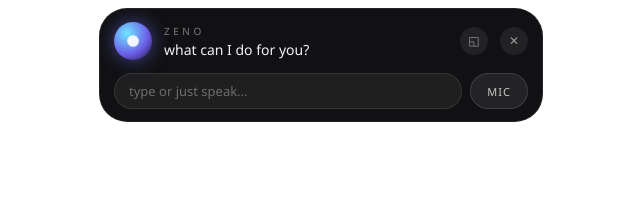
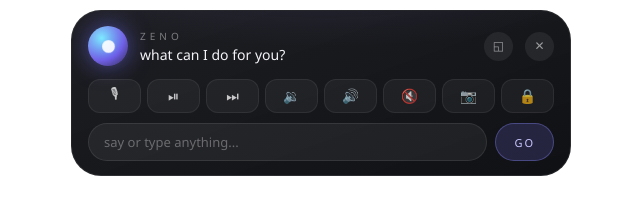
Before and after one commit to iamyakay/zeno, an Electron app: page overlay.html in a window 1280 px wide. Shown: the whole page, without its empty margins (319-959 px from the left). Drawn offline with Linux system fonts and the light colour scheme; no server answers.

Commit message:
Overlay becomes a draggable floating hub with quick system controls and position memory

```diff
--- a/css/overlay.css
+++ b/css/overlay.css
@@ -9,69 +9,82 @@ html, body {
 }
 
 #island {
-  width: 444px;
-  margin: 8px auto 0;
-  background: rgba(8, 8, 10, 0.96);
-  border: 1px solid rgba(255, 255, 255, 0.09);
-  border-radius: 28px;
-  padding: 10px 14px 12px;
-  animation: island-in 260ms cubic-bezier(0.34, 1.4, 0.64, 1);
+  width: 500px;
+  margin: 10px auto 0;
+  background: linear-gradient(160deg, rgba(16, 17, 22, 0.94), rgba(8, 9, 12, 0.97));
+  border: 1px solid rgba(255, 255, 255, 0.08);
+  border-radius: 30px;
+  padding: 12px 16px 14px;
+  animation: island-in 320ms cubic-bezier(0.34, 1.4, 0.64, 1);
   overflow: hidden;
+  backdrop-filter: blur(24px) saturate(1.3);
+}
+
+#island::before {
+  content: "";
+  position: absolute;
+  inset: 0;
+  border-radius: 30px;
+  background: radial-gradient(90% 60% at 50% -20%, rgba(140, 140, 255, 0.09), transparent 70%);
+  pointer-events: none;
 }
 
 @keyframes island-in {
-  from { opacity: 0; transform: translateY(-24px) scale(0.9); }
-  to { opacity: 1; transform: none; }
+  from { opacity: 0; transform: translateY(-28px) scale(0.9); filter: blur(4px); }
+  to { opacity: 1; transform: none; filter: none; }
 }
 
 #island.leaving {
-  animation: island-out 200ms ease forwards;
+  animation: island-out 220ms ease forwards;
 }
 
 @keyframes island-out {
-  to { opacity: 0; transform: translateY(-24px) scale(0.92); }
+  to { opacity: 0; transform: translateY(-28px) scale(0.92); filter: blur(4px); }
 }
 
 #island-top {
   display: flex;
   align-items: center;
   gap: 12px;
-  min-height: 44px;
+  min-height: 46px;
+  -webkit-app-region: drag;
 }
 
+#island-top button { -webkit-app-region: no-drag; }
+
 #island-orb {
-  width: 38px;
-  height: 38px;
-  flex: 0 0 38px;
+  width: 40px;
+  height: 40px;
+  flex: 0 0 40px;
   border-radius: 50%;
-  background: radial-gradient(circle at 34% 30%, #6ee7ff, #6c5ce7 58%, #1c1235);
+  background: radial-gradient(circle at 34% 30%, #7ceaff, #6c5ce7 58%, #191036);
   display: grid;
   place-items: center;
-  box-shadow: 0 0 18px rgba(110, 110, 255, 0.55);
-  transition: box-shadow 250ms ease;
+  box-shadow: 0 0 22px rgba(115, 110, 255, 0.55), inset 0 0 12px rgba(255, 255, 255, 0.12);
+  transition: box-shadow 280ms ease, background 280ms ease;
 }
 
 #island-orb span {
-  width: 12px;
-  height: 12px;
+  width: 13px;
+  height: 13px;
   border-radius: 50%;
   background: rgba(255, 255, 255, 0.92);
   filter: blur(0.4px);
-  animation: orb-breathe 2.4s ease-in-out infinite;
+  animation: orb-breathe 2.6s ease-in-out infinite;
 }
 
 @keyframes orb-breathe {
-  50% { transform: scale(0.72); opacity: 0.7; }
+  50% { transform: scale(0.7); opacity: 0.65; }
 }
 
 #island.listening #island-orb {
-  background: radial-gradient(circle at 34% 30%, #ff9ecb, #ff2e6c 58%, #35081a);
-  box-shadow: 0 0 26px rgba(255, 46, 108, 0.65);
+  background: radial-gradient(circle at 34% 30%, #ffa5cf, #ff2e6c 58%, #380a1d);
+  box-shadow: 0 0 30px rgba(255, 46, 108, 0.65);
 }
 
 #island.thinking #island-orb {
-  background: radial-gradient(circle at 34% 30%, #ffe89e, #ffb020 58%, #35240a);
-  box-shadow: 0 0 26px rgba(255, 176, 32, 0.6);
+  background: radial-gradient(circle at 34% 30%, #ffe9a0, #ffb020 58%, #38260a);
+  box-shadow: 0 0 30px rgba(255, 176, 32, 0.6);
 }
 
 #island.thinking #island-orb span { animation-duration: 0.7s; }
@@ -81,14 +94,14 @@ html, body {
 
 #island-state {
   font-size: 10px;
-  letter-spacing: 3.5px;
-  color: rgba(255, 255, 255, 0.45);
+  letter-spacing: 4px;
+  color: rgba(255, 255, 255, 0.42);
   text-transform: uppercase;
 }
 
 #island-line {
   font-size: 14px;
-  color: #f2f2f7;
+  color: #f4f4f8;
   white-space: nowrap;
   overflow: hidden;
   text-overflow: ellipsis;
@@ -99,7 +112,7 @@ html, body {
   display: none;
   align-items: center;
   gap: 3px;
-  height: 26px;
+  height: 28px;
 }
 
 #island.listening #island-wave { display: flex; }
@@ -109,13 +122,14 @@ html, body {
   border-radius: 2px;
   background: #ff5c93;
   animation: wave-bounce 0.9s ease-in-out infinite;
+  transform-origin: center;
 }
 
-#island-wave i:nth-child(1) { height: 8px; animation-delay: 0s; }
-#island-wave i:nth-child(2) { height: 16px; animation-delay: 0.12s; }
-#island-wave i:nth-child(3) { height: 22px; animation-delay: 0.24s; }
-#island-wave i:nth-child(4) { height: 14px; animation-delay: 0.36s; }
-#island-wave i:nth-child(5) { height: 9px; animation-delay: 0.48s; }
+#island-wave i:nth-child(1) { height: 9px; animation-delay: 0s; }
+#island-wave i:nth-child(2) { height: 17px; animation-delay: 0.12s; }
+#island-wave i:nth-child(3) { height: 23px; animation-delay: 0.24s; }
+#island-wave i:nth-child(4) { height: 15px; animation-delay: 0.36s; }
+#island-wave i:nth-child(5) { height: 10px; animation-delay: 0.48s; }
 
 @keyframes wave-bounce {
   50% { transform: scaleY(0.35); }
@@ -123,33 +137,69 @@ html, body {
 
 #island-expand, #island-close {
   flex: 0 0 auto;
-  width: 28px;
-  height: 28px;
+  width: 29px;
+  height: 29px;
   border-radius: 50%;
   border: none;
   background: rgba(255, 255, 255, 0.07);
   color: rgba(255, 255, 255, 0.55);
   font-size: 12px;
   cursor: pointer;
-  transition: all 150ms ease;
+  transition: all 170ms ease;
 }
 
 #island-expand:hover, #island-close:hover {
   background: rgba(255, 255, 255, 0.16);
   color: #fff;
+  transform: scale(1.06);
+}
+
+#island-quick {
+  display: flex;
+  gap: 6px;
+  margin-top: 10px;
+  justify-content: center;
+}
+
+.quick {
+  flex: 1;
+  height: 34px;
+  border: 1px solid rgba(255, 255, 255, 0.07);
+  border-radius: 12px;
+  background: rgba(255, 255, 255, 0.045);
+  color: rgba(255, 255, 255, 0.75);
+  font-size: 14px;
+  cursor: pointer;
+  transition: all 170ms ease;
+}
+
+.quick:hover {
+  background: rgba(255, 255, 255, 0.13);
+  border-color: rgba(255, 255, 255, 0.16);
+  color: #fff;
+  transform: translateY(-1px);
+}
+
+.quick:active { transform: translateY(0) scale(0.96); }
+
+.quick.live {
+  background: #ff2e6c;
+  border-color: #ff2e6c;
+  color: #fff;
 }
 
 #island-reply {
   display: none;
-  max-height: 220px;
+  max-height: 250px;
   overflow-y: auto;
   margin: 10px 4px 4px;
-  padding: 10px 12px;
+  padding: 11px 13px;
   background: rgba(255, 255, 255, 0.05);
-  border-radius: 14px;
+  border: 1px solid rgba(255, 255, 255, 0.05);
+  border-radius: 16px;
   font-size: 13px;
-  line-height: 1.5;
-  color: #e8e8ee;
+  line-height: 1.55;
+  color: #eaeaef;
   white-space: pre-wrap;
   word-break: break-word;
   -webkit-user-select: text;
@@ -187,42 +237,37 @@ html, body {
 
 #island-input {
   flex: 1;
-  height: 36px;
-  padding: 0 14px;
-  border-radius: 18px;
-  border: 1px solid rgba(255, 255, 255, 0.1);
-  background: rgba(255, 255, 255, 0.06);
-  color: #f2f2f7;
+  height: 38px;
+  padding: 0 15px;
+  border-radius: 19px;
+  border: 1px solid rgba(255, 255, 255, 0.09);
+  background: rgba(255, 255, 255, 0.055);
+  color: #f4f4f8;
   font-size: 13px;
   font-family: inherit;
   outline: none;
+  transition: border-color 180ms ease, background 180ms ease;
 }
 
-#island-input:focus { border-color: rgba(140, 140, 255, 0.5); }
+#island-input:focus { border-color: rgba(140, 140, 255, 0.55); background: rgba(255, 255, 255, 0.08); }
 
-#island-input::placeholder { color: rgba(255, 255, 255, 0.35); }
+#island-input::placeholder { color: rgba(255, 255, 255, 0.32); }
 
-#island-mic {
-  height: 36px;
-  padding: 0 16px;
-  border-radius: 18px;
-  border: 1px solid rgba(255, 255, 255, 0.12);
-  background: rgba(255, 255, 255, 0.08);
-  color: rgba(255, 255, 255, 0.75);
+#island-send {
+  height: 38px;
+  padding: 0 18px;
+  border-radius: 19px;
+  border: 1px solid rgba(140, 140, 255, 0.35);
+  background: rgba(120, 115, 255, 0.18);
+  color: #c9c6ff;
   font-size: 11px;
-  letter-spacing: 1px;
+  letter-spacing: 2px;
   cursor: pointer;
   font-family: inherit;
-  transition: all 150ms ease;
+  transition: all 170ms ease;
 }
 
-#island-mic:hover { background: rgba(255, 255, 255, 0.16); color: #fff; }
-
-#island.listening #island-mic {
-  background: #ff2e6c;
-  border-color: #ff2e6c;
-  color: #fff;
-}
+#island-send:hover { background: rgba(120, 115, 255, 0.35); color: #fff; }
 
 #island-reply::-webkit-scrollbar { width: 5px; }
 #island-reply::-webkit-scrollbar-thumb { background: rgba(255, 255, 255, 0.18); border-radius: 3px; }
--- a/js/overlay.js
+++ b/js/overlay.js
@@ -19,6 +19,8 @@
     island.classList.toggle("thinking", mode === "thinking");
     stateEl.textContent = mode === "listening" ? "LISTENING" : mode === "thinking" ? "WORKING" : "ZENO";
     if (line != null) lineEl.textContent = line;
+    const mic = document.querySelector('.quick[data-act="mic"]');
+    if (mic) mic.classList.toggle("live", mode === "listening");
     syncHeight();
   }
 
@@ -238,7 +240,16 @@
     handle(value);
   });
 
-  $("island-mic").addEventListener("click", startListening);
+  const micBtn = document.querySelector('.quick[data-act="mic"]');
+
+  for (const btn of document.querySelectorAll(".quick[data-cmd]")) {
+    btn.addEventListener("click", async () => {
+      const result = await window.zeno.runAction({ type: "system", name: btn.dataset.cmd });
+      lineEl.textContent = result.ok ? (result.detail || "done") : `couldn't do that: ${result.error}`;
+    });
+  }
+
+  micBtn.addEventListener("click", startListening);
   $("island-close").addEventListener("click", hide);
   $("island-expand").addEventListener("click", () => window.zeno.overlayOpenMain());
 
--- a/overlay.html
+++ b/overlay.html
@@ -17,13 +17,23 @@
       <div id="island-wave">
         <i></i><i></i><i></i><i></i><i></i>
       </div>
-      <button type="button" id="island-expand" title="open ZENO">◱</button>
+      <button type="button" id="island-expand" title="open full ZENO">◱</button>
       <button type="button" id="island-close" title="hide (ctrl+y)">✕</button>
+    </div>
+    <div id="island-quick">
+      <button type="button" class="quick" data-act="mic" title="voice">🎙</button>
+      <button type="button" class="quick" data-cmd="play-pause" title="play or pause">⏯</button>
+      <button type="button" class="quick" data-cmd="next" title="next track">⏭</button>
+      <button type="button" class="quick" data-cmd="volume-down" title="volume down">🔉</button>
+      <button type="button" class="quick" data-cmd="volume-up" title="volume up">🔊</button>
+      <button type="button" class="quick" data-cmd="mute" title="mute">🔇</button>
+      <button type="button" class="quick" data-cmd="screenshot" title="screenshot">📷</button>
+      <button type="button" class="quick" data-cmd="lock" title="lock pc">🔒</button>
     </div>
     <div id="island-reply"></div>
     <form id="island-form">
-      <input id="island-input" type="text" placeholder="type or just speak..." autocomplete="off">
-      <button type="button" id="island-mic">MIC</button>
+      <input id="island-input" type="text" placeholder="say or type anything..." autocomplete="off">
+      <button type="submit" id="island-send">GO</button>
     </form>
   </div>
   <script src="js/commands.js"></script>
```
Also changed, not shown: main.js (+12 -8 lines).
